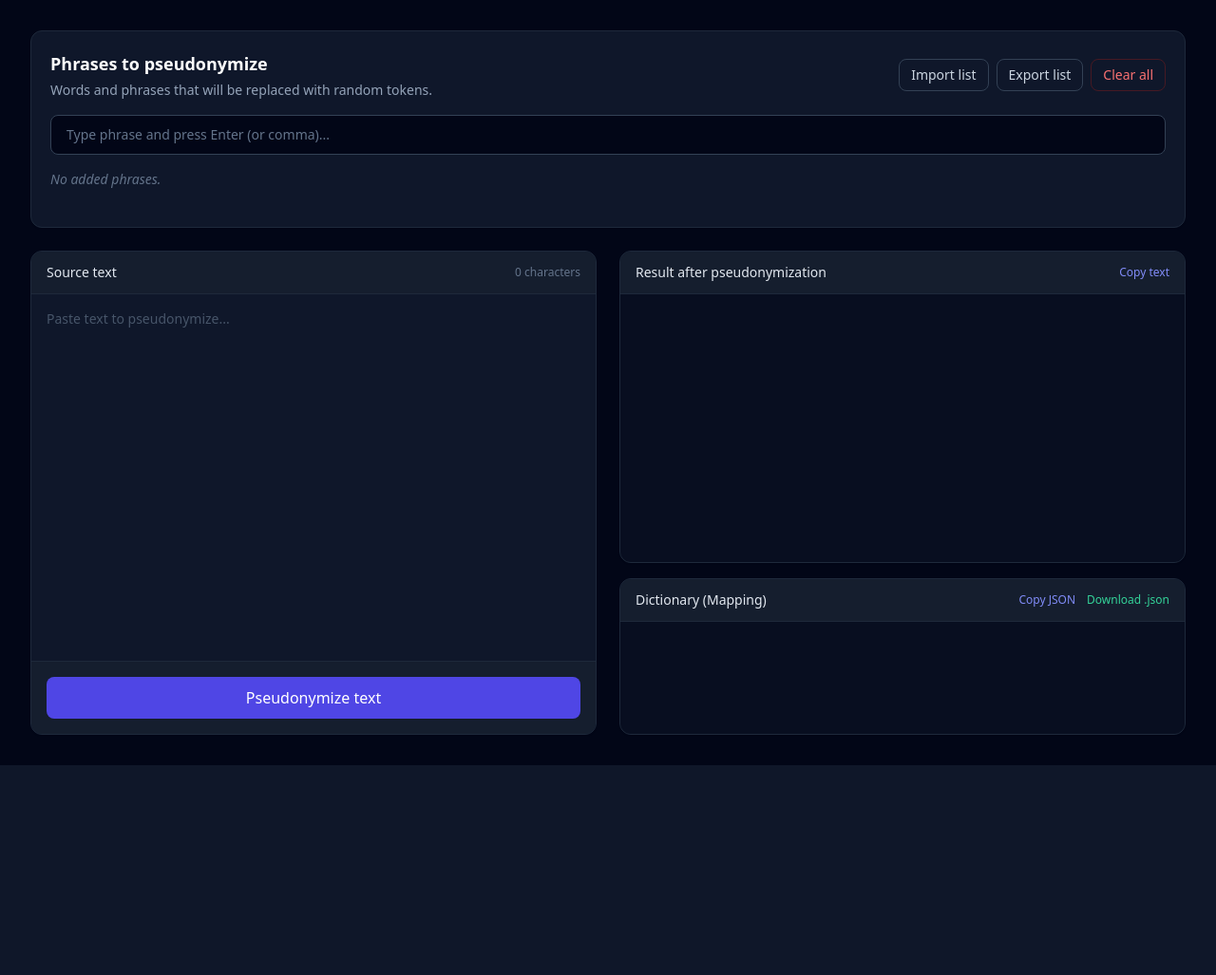
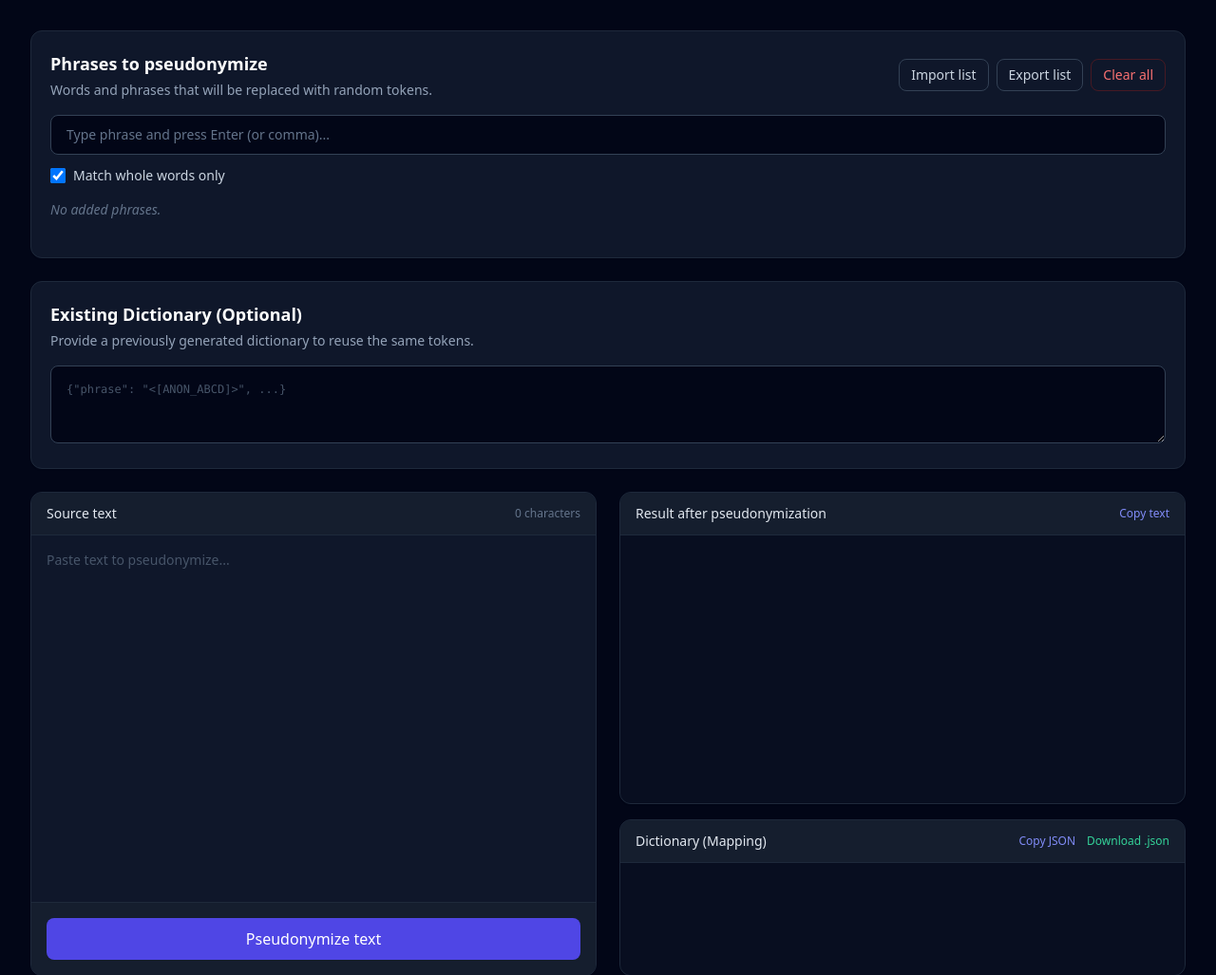
Before and after one commit to kkplaska/TextPseudonymizer, a FastAPI app: page / in a window 1280 px wide. Shown: the part 65-1092 px from the top of the page at 95% size. Before the commit the page ends 871 px from the top, so only its background shows below. Run offline with FastAPI, Linux system fonts and the light colour scheme; style sheets or scripts are compiled from the project's sources.

Commit message:
Add dictionary reuse, substring matching toggle, and single-pass regex engine

```diff
--- a/app/engine.py
+++ b/app/engine.py
@@ -16,7 +16,7 @@ def generate_token(existing_tokens: set) -> str:
         if token not in existing_tokens:
             return token
 
-def anonymize_text(text: str, words: List[str]) -> Tuple[str, Dict[str, str]]:
+def anonymize_text(text: str, words: List[str], existing_mapping: Dict[str, str] = None, match_whole_words: bool = True) -> Tuple[str, Dict[str, str]]:
     """
     Anonymize occurrences of specific words in the text.
     Handles Polish diacritics and regex special characters safely.
@@ -25,36 +25,40 @@ def anonymize_text(text: str, words: List[str]) -> Tuple[str, Dict[str, str]]:
     # Sort words by length descending for greedy matching
     sorted_words = sorted(words, key=len, reverse=True)
 
-    mapping = {}
-    existing_tokens = set()
+    mapping = dict(existing_mapping) if existing_mapping else {}
+    existing_tokens = set(mapping.values()) if mapping else set()
 
-    # We will build a single regex or iterate and replace.
-    # Iterating and replacing with a negative lookaround is safe.
+    if not sorted_words:
+        return text, mapping
 
-    result_text = text
-
+    pattern_parts = []
     for word in sorted_words:
         escaped_word = re.escape(word)
-        starts_with_word_char = bool(re.match(r'^\w', word, re.UNICODE))
-        ends_with_word_char = bool(re.search(r'\w$', word, re.UNICODE))
+        if match_whole_words:
+            starts_with_word_char = bool(re.match(r'^\w', word, re.UNICODE))
+            ends_with_word_char = bool(re.search(r'\w$', word, re.UNICODE))
 
-        left_boundary = r'(?<!\w)' if starts_with_word_char else r''
-        right_boundary = r'(?!\w)' if ends_with_word_char else r''
+            left_boundary = r'(?<!\w)' if starts_with_word_char else r''
+            right_boundary = r'(?!\w)' if ends_with_word_char else r''
 
-        pattern = f"{left_boundary}{escaped_word}{right_boundary}"
+            pattern_parts.append(f"{left_boundary}{escaped_word}{right_boundary}")
+        else:
+            pattern_parts.append(escaped_word)
 
-        def replacer(match):
-            matched_str = match.group(0)
-            if matched_str not in mapping:
-                token = generate_token(existing_tokens)
-                existing_tokens.add(token)
-                mapping[matched_str] = token
-            return mapping[matched_str]
+    # Combine into a single regex pattern. This guarantees we don't accidentally
+    # match and replace inside already generated tokens in subsequent passes.
+    pattern = '|'.join(pattern_parts)
 
-        result_text = re.sub(pattern, replacer, result_text, flags=re.UNICODE | re.IGNORECASE)
+    def replacer(match):
+        matched_str = match.group(0)
+        # Using exact case-sensitive match for the dictionary key as before
+        if matched_str not in mapping:
+            token = generate_token(existing_tokens)
+            existing_tokens.add(token)
+            mapping[matched_str] = token
+        return mapping[matched_str]
 
-    # Invert mapping to match requirements format if needed, but the spec says mapping is:
-    # "Original Word": "<[ANON_XXXX]>"
+    result_text = re.sub(pattern, replacer, text, flags=re.UNICODE | re.IGNORECASE)
 
     return result_text, mapping
 
--- a/app/main.py
+++ b/app/main.py
@@ -48,7 +48,7 @@ async def health_check():
 async def anonymize(payload: AnonymizeRequest):
     """Anonymize text based on a list of words."""
     try:
-        result_text, mapping = anonymize_text(payload.text, payload.words)
+        result_text, mapping = anonymize_text(payload.text, payload.words, payload.existing_mapping, payload.match_whole_words)
         return AnonymizeResponse(result_text=result_text, mapping=mapping)
     except Exception as e:
         raise HTTPException(status_code=400, detail=str(e))
--- a/app/schemas.py
+++ b/app/schemas.py
@@ -2,12 +2,14 @@ from pydantic import BaseModel, Field, field_validator
 from typing import List, Dict
 import os
 
-MAX_TEXT_LENGTH = int(os.getenv("MAX_TEXT_LENGTH", "1000000"))
-MAX_WORDS_COUNT = int(os.getenv("MAX_WORDS_COUNT", "1000"))
+MAX_TEXT_LENGTH = int(os.getenv("MAX_TEXT_LENGTH", "10000000"))
+MAX_WORDS_COUNT = int(os.getenv("MAX_WORDS_COUNT", "5000"))
 
 class AnonymizeRequest(BaseModel):
     text: str = Field(..., min_length=1, max_length=MAX_TEXT_LENGTH, description="The text to anonymize")
     words: List[str] = Field(..., min_length=1, max_length=MAX_WORDS_COUNT, description="List of phrases to replace")
+    existing_mapping: Dict[str, str] = Field(default=None, description="Previously generated mapping to reuse")
+    match_whole_words: bool = Field(default=True, description="Whether to match whole words only")
 
     @field_validator('words')
     @classmethod
--- a/app/templates/index.html
+++ b/app/templates/index.html
@@ -100,9 +100,25 @@
                            class="w-full bg-slate-950 border border-slate-700 rounded-lg pl-4 pr-10 py-2.5 text-sm focus:outline-none focus:ring-2 focus:ring-indigo-500 focus:border-indigo-500 placeholder-slate-500 transition-all">
                 </div>
 
+                <div class="mt-3 flex items-center">
+                    <input type="checkbox" id="match-whole-words" class="w-4 h-4 text-indigo-600 bg-slate-900 border-slate-700 rounded focus:ring-indigo-500 focus:ring-2" checked>
+                    <label for="match-whole-words" data-i18n="match_whole_words" class="ml-2 text-sm font-medium text-slate-300">Match whole words only</label>
+                </div>
+
                 <div id="tags-container" class="mt-4 flex flex-wrap gap-2 min-h-[40px] max-h-48 overflow-y-auto">
                     <!-- Tags rendered here by JS -->
                 </div>
+            </section>
+
+            <!-- Existing Dictionary Section -->
+            <section class="bg-slate-900 border border-slate-800 rounded-xl p-5 shadow-sm">
+                <div class="flex flex-col sm:flex-row justify-between items-start sm:items-center gap-4 mb-4">
+                    <div>
+                        <h2 data-i18n="existing_dict_title" class="text-lg font-semibold text-white">Existing Dictionary (Optional)</h2>
+                        <p data-i18n="existing_dict_desc" class="text-sm text-slate-400 mt-1">Provide a previously generated dictionary to reuse the same tokens.</p>
+                    </div>
+                </div>
+                <textarea id="existing-dict" class="w-full bg-slate-950 border border-slate-700 rounded-lg p-4 text-xs font-mono text-slate-300 focus:outline-none focus:ring-2 focus:ring-indigo-500 focus:border-indigo-500 placeholder-slate-600 resize-y" data-i18n-placeholder="existing_dict_ph" placeholder='{"phrase": "<[ANON_ABCD]>", ...}' rows="3"></textarea>
             </section>
 
             <!-- Main Grid for Pseudonymization -->
@@ -246,6 +262,10 @@
                 cipher_ph: "Paste text to restore...",
                 btn_deanonymize: "Restore original text",
                 deanon_result_title: "Result (Original text)",
+                existing_dict_title: "Existing Dictionary (Optional)",
+                existing_dict_desc: "Provide a previously generated dictionary to reuse the same tokens.",
+                existing_dict_ph: '{"phrase": "<[ANON_ABCD]>", ...}',
+                match_whole_words: "Match whole words only",
 
                 // Toasts & JS strings
                 t_empty_phrases: "No added phrases.",
@@ -297,6 +317,10 @@
                 cipher_ph: "Wklej tekst do przywrócenia...",
                 btn_deanonymize: "Przywróć tekst oryginalny",
                 deanon_result_title: "Wynik (Oryginalny tekst)",
+                existing_dict_title: "Istniejący słownik (Opcjonalnie)",
+                existing_dict_desc: "Podaj wcześniej wygenerowany słownik, aby ponownie użyć tych samych tokenów.",
+                existing_dict_ph: '{"fraza": "<[ANON_ABCD]>", ...}',
+                match_whole_words: "Dopasowuj tylko całe słowa",
 
                 t_empty_phrases: "Brak dodanych fraz.",
                 t_confirm_clear: "Czy na pewno chcesz usunąć wszystkie frazy?",
@@ -573,11 +597,34 @@
             resultText.value = '';
             resultJson.value = '';
 
+            const existingDictVal = document.getElementById('existing-dict').value.trim();
+            let existingMapping = null;
+            if (existingDictVal) {
+                try {
+                    existingMapping = JSON.parse(existingDictVal);
+                    if (typeof existingMapping !== 'object' || Array.isArray(existingMapping)) {
+                        throw new Error("Must be an object");
+                    }
+                } catch (e) {
+                    showToast(t('t_dict_err'), "error");
+                    btn.disabled = false;
+                    spinner.classList.add('hidden');
+                    return;
+                }
+            }
+
+            const matchWholeWords = document.getElementById('match-whole-words').checked;
+
             try {
                 const response = await fetch('/api/anonymize', {
                     method: 'POST',
                     headers: { 'Content-Type': 'application/json' },
-                    body: JSON.stringify({ text: text, words: phrases })
+                    body: JSON.stringify({
+                        text: text,
+                        words: phrases,
+                        existing_mapping: existingMapping,
+                        match_whole_words: matchWholeWords
+                    })
                 });
 
                 if (!response.ok) {
```
Also changed, not shown: .github/workflows/docker-publish.yml.
